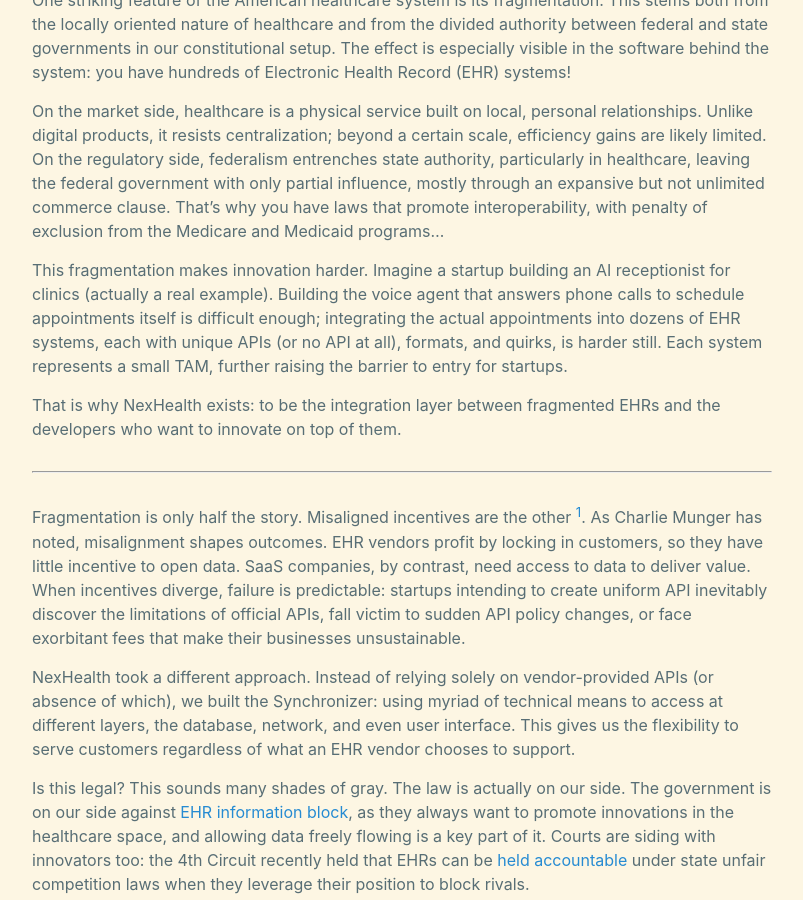
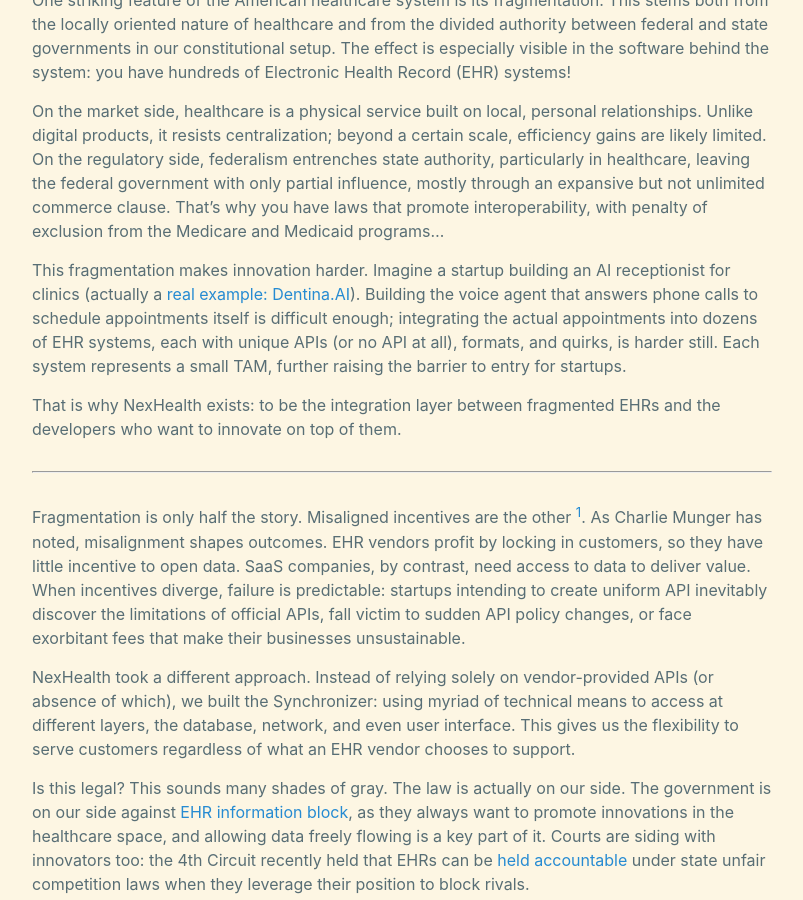
Before and after one commit to xianxu/xianxu.github.io, a Jekyll site: the page built from _posts/2025-06-25-this-is-the-way.markdown, in a window 1280 px wide and 900 px high, scrolled down 304 px. Shown: the whole window, without its empty margins (238-1041 px from the left). Built offline with Jekyll 4.4.1, drawn with Linux system fonts in a browser that asks for light colours; comment, search, counter and statistics services are not loaded.

Commit message:
Sync latest _posts from remote land

```diff
--- a/_posts/2025-06-25-this-is-the-way.markdown
+++ b/_posts/2025-06-25-this-is-the-way.markdown
@@ -14,7 +14,7 @@
 
 On the market side, healthcare is a physical service built on local, personal relationships. Unlike digital products, it resists centralization; beyond a certain scale, efficiency gains are likely limited. On the regulatory side, federalism entrenches state authority, particularly in healthcare, leaving the federal government with only partial influence, mostly through an expansive but not unlimited commerce clause. That's why you have laws that promote interoperability, with penalty of exclusion from the Medicare and Medicaid programs...
 
-This fragmentation makes innovation harder. Imagine a startup building an AI receptionist for clinics (actually a real example). Building the voice agent that answers phone calls to schedule appointments itself is difficult enough; integrating the actual appointments into dozens of EHR systems, each with unique APIs (or no API at all), formats, and quirks, is harder still. Each system represents a small TAM, further raising the barrier to entry for startups.
+This fragmentation makes innovation harder. Imagine a startup building an AI receptionist for clinics (actually a [real example: Dentina.AI](https://synchronizer.io/case-studies/all-star-pediatric-dentistry)). Building the voice agent that answers phone calls to schedule appointments itself is difficult enough; integrating the actual appointments into dozens of EHR systems, each with unique APIs (or no API at all), formats, and quirks, is harder still. Each system represents a small TAM, further raising the barrier to entry for startups.
 
 That is why NexHealth exists: to be the integration layer between fragmented EHRs and the developers who want to innovate on top of them.
 
```
